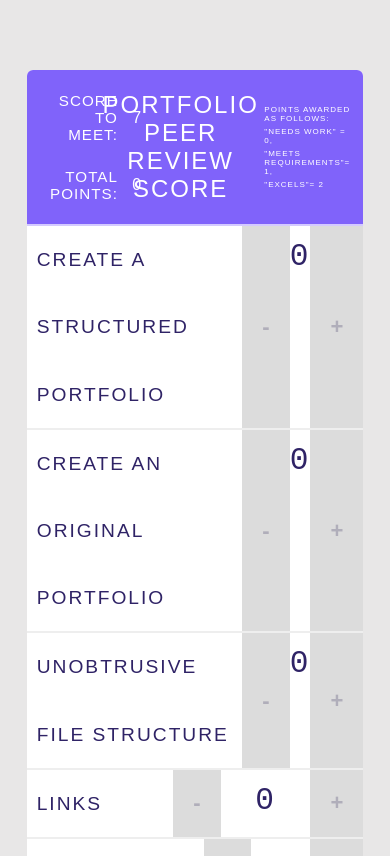
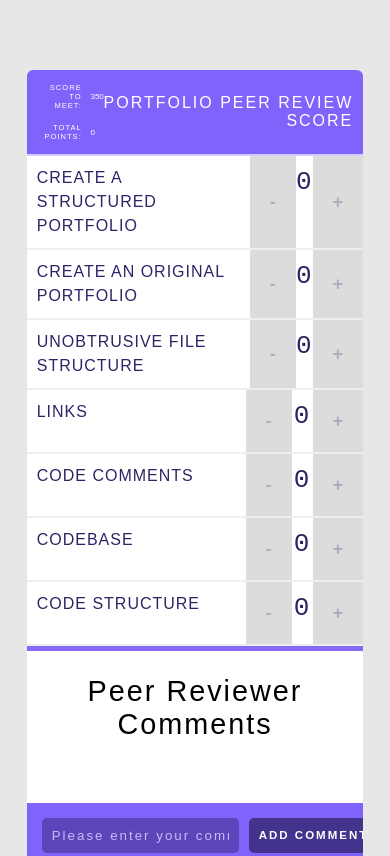
Before and after one commit to alteredco/grade_score, a React app: page / in a window 390 px wide. Shown: the top 856 px of the page. Built offline with nearby package versions, Linux system fonts and the light colour scheme.

Commit message:
add stopwatch component and media query

```diff
--- a/src/components/Counter.js
+++ b/src/components/Counter.js
@@ -6,9 +6,9 @@ const Counter = (props) => {
 
   return (
      <div className="counter">
-      <button className="counter-action decrement" onClick={ () => props.changeScore(index, -1) }> - </button>
+      <button className="counter-action decrement" onClick={ () => props.changeScore(index, -50) }> - </button>
       <span className="counter-score">{ props.score }</span>
-      <button className="counter-action increment" onClick={ () => props.changeScore(index, +1) }> +</button>
+      <button className="counter-action increment" onClick={ () => props.changeScore(index, +50) }> +</button>
     </div>
   );
 }
--- a/src/components/Header.js
+++ b/src/components/Header.js
@@ -1,5 +1,6 @@
 import React from 'react';
 import Stats from './Stats';
+import Stopwatch from './Stopwatch';
 
 const Header = (props) => {
   return (
@@ -17,13 +18,14 @@ const Header = (props) => {
             <td>"Needs Work" = 0,</td>
           </tr>
           <tr>
-            <td>"Meets Requirements"= 1,</td>
+            <td>"Meets Requirements"= 50,</td>
          </tr>
          <tr>
-          <td> "Excels"= 2</td>
+          <td> "Excels"= 100</td>
           </tr>
        </tbody>
       </table>
+      <Stopwatch />
     </header>
   )
 }
--- a/src/components/Stats.js
+++ b/src/components/Stats.js
@@ -2,7 +2,7 @@ import React from 'react';
 
 const Stats = (props) => {
 
-  const meetsScore = props.categories.length
+  const meetsScore = props.categories.length * 50
   const totalPoints = props.categories.reduce( (total, category) => {
     return total+category.score;
   }, 0)
--- /dev/null
+++ b/src/components/Stopwatch.js
@@ -0,0 +1,62 @@
+import React, { Component } from 'react'
+
+class Stopwatch extends Component{
+  state = {
+    isRunning: false,
+    elapsedTime: 0,
+    previousTime: 0
+  }
+
+  componentDidMount() {
+    this.intervalID = setInterval( () => this.tick() , 100)
+  }
+
+  componentWillUnmount() {
+    clearInterval(this.intervalID)
+  }
+
+  tick = () => {
+    if(this.state.isRunning) {
+      const now = Date.now();
+      this.setState( prevState => ({
+        previousTime: now,
+        elapsedTime:  prevState.elapsedTime+(now - this.state.previousTime)
+      }))
+    }
+  }
+
+  handleStopwatch = () => {
+    this.setState( prevState => ({
+      isRunning: !prevState.isRunning
+    }))
+    if(!this.state.isRunning) {
+      this.setState( {
+        previousTime: Date.now()
+      })
+    }
+  }
+
+  handleReset = () => {
+    this.setState( {
+      elapsedTime: 0
+    })
+  }
+
+  render() {
+    const seconds = Math.floor(this.state.elapsedTime / 1000)
+    const minutes = Math.floor(this.state.elapsedTime / 60000)
+    return (
+      <div className="stopwatch">
+        <h2>Pomodoro Timer</h2>
+        <span className="stopwatch-time">
+        { minutes }:
+        { seconds }
+        </span>
+        <button onClick={ this.handleStopwatch }>{this.state.isRunning ? "Stop" : "Start"}</button>
+        <button onClick={ this.handleReset }>Reset</button>
+      </div>
+    );
+  }
+}
+
+export default Stopwatch;
--- a/src/index.css
+++ b/src/index.css
@@ -279,3 +279,45 @@ svg {
   .isHidden {
     display: none;
   }
+
+  @media only screen and (max-width: 400px) {
+
+    header {
+      text-align: right;
+    }
+
+    header h1 {
+      margin-left: 2em;
+      font-size: 1em;
+      width: 90%;
+      flex-grow: 0;
+    }
+
+    .criteria {
+      display: none;
+    }
+
+    .category {
+      font-size: 1em;
+      letter-spacing: 1px;
+    }
+
+    .category-name {
+      flex-grow: 1;
+      line-height: 1.5em;
+      padding: 10px;
+    }
+
+    .stats {
+      width: 10%;
+      font-size: .5em;
+    }
+
+    .stopwatch {
+      display: none;
+    }
+
+    .counter {
+      width: 35%;
+    }
+  }
```
